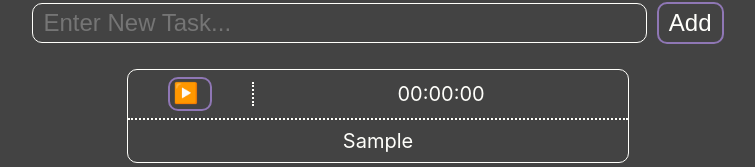
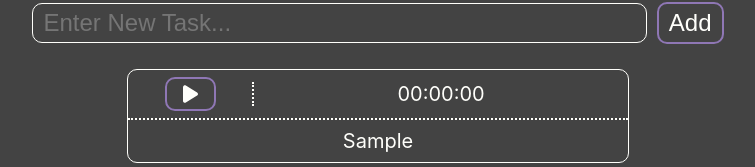
Before and after one commit to akilasatolu/TTManager, a React (Create React App) app: page / in a window 1280 px wide. Both pictures are taken after typing "Sample" into the empty fields and a click on the button "Add". Shown: the part 121-288 px from the top of the page, without its empty margins (262-1017 px from the left). Built offline with nearby package versions, Linux system fonts and the light colour scheme; the HTML template or start-up script is replaced by a standard one.

Commit message:
mod iconをfaに変更

```diff
--- a/package.json
+++ b/package.json
@@ -6,6 +6,9 @@
   "dependencies": {
     "@emotion/react": "^11.14.0",
     "@emotion/styled": "^11.14.0",
+    "@fortawesome/fontawesome-svg-core": "^6.7.2",
+    "@fortawesome/free-solid-svg-icons": "^6.7.2",
+    "@fortawesome/react-fontawesome": "^0.2.2",
     "@types/react": "^19.0.1",
     "@types/react-dom": "^19.0.2",
     "cra-template-typescript": "1.2.0",
--- a/src/Components/Task.tsx
+++ b/src/Components/Task.tsx
@@ -1,6 +1,8 @@
 /** @jsxImportSource @emotion/react */
 import { css } from "@emotion/react";
 import { useState, useRef } from 'react';
+import { FontAwesomeIcon } from "@fortawesome/react-fontawesome";
+import { faPlay ,faPause } from "@fortawesome/free-solid-svg-icons";
 
 const tt_item = css`
   flex-basis: 49%;
@@ -31,13 +33,16 @@ const tt_btn = css`
 `;
 
 const tt_btn_i = css`
-  padding: 3px 20px;
+  padding: 3px 16px;
   border-radius: 10px;
   border: 2px solid var(--main-highlight-color);
-  position: relative;
   &:hover {
     cursor: pointer;
   }
+`;
+
+const tt_btn_i_fa = css`
+  width:15px;
 `;
 
 const tt_time = css`
@@ -85,7 +90,9 @@ const Task = (props: Props) => {
     <li key={props.id} css={tt_item}>
       <div css={tt_item_head}>
         <p css={tt_btn}>
-          <span onClick={handleClick} css={[tt_btn_i, css`&::after { position: absolute; top: 2px; right: ${isCounting ? '13px' : '12px'}; content: ${isCounting ? '"⏸"' : '"▶️"'}; }`]}></span>
+          <span onClick={handleClick} css={tt_btn_i}>
+            <FontAwesomeIcon css={tt_btn_i_fa} icon={isCounting ? faPause : faPlay} />
+          </span>
         </p>
         <p css={tt_time}>{secondsToTime(time)}</p>
       </div>
```
Also changed, not shown: 1 other file (tests, documents, lock files or other folders).
